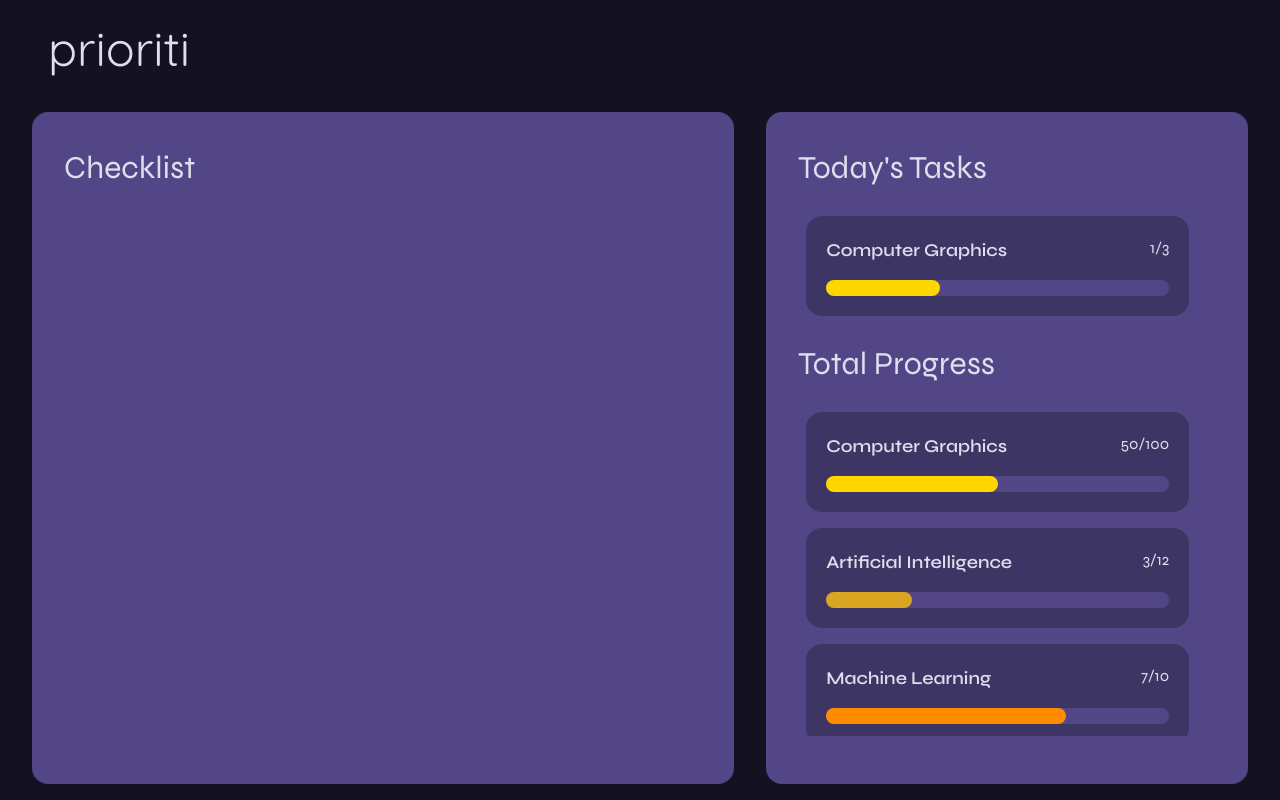
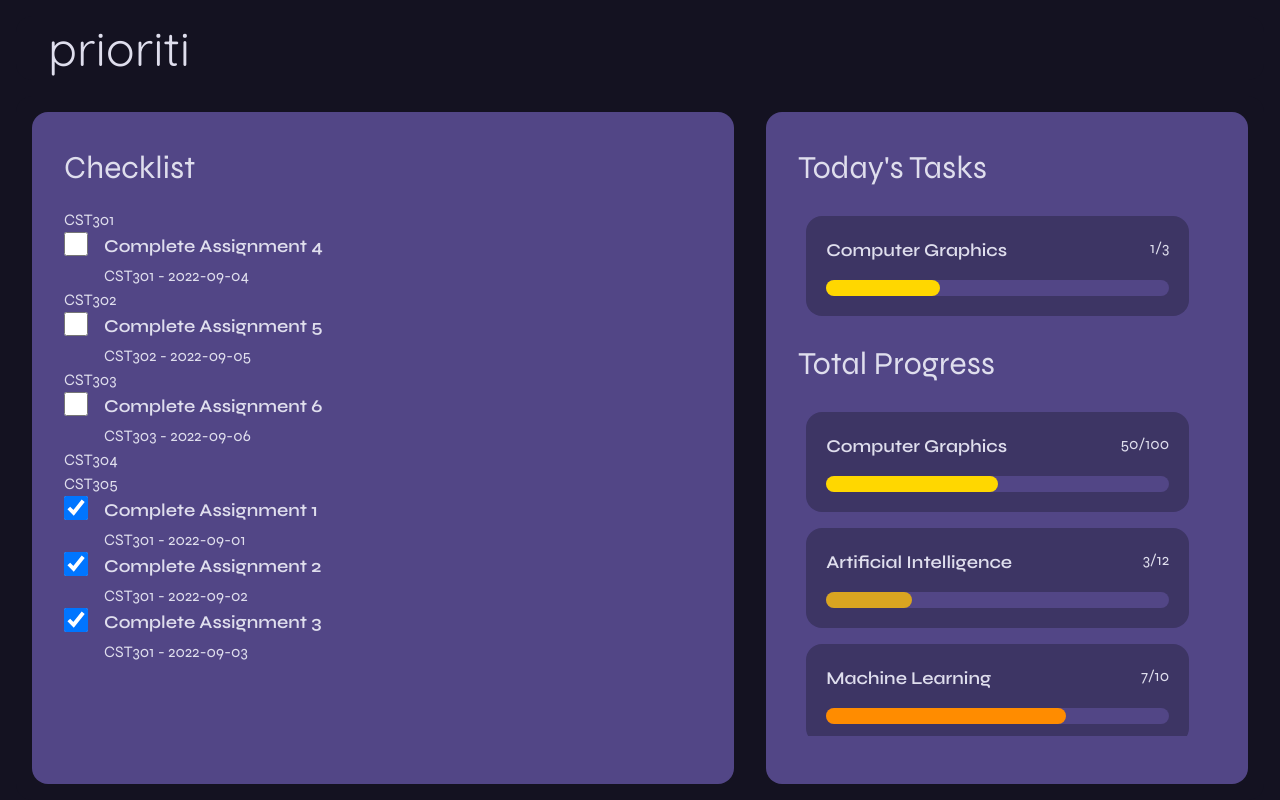
Before and after one commit to n1ved/prioriti, a Next.js app: page /dashboard in a window 1280 px wide. Built offline with nearby package versions, Linux system fonts and the light colour scheme.

Commit message:
feat : Add basic functions of tasklist Code is mess though

```diff
--- a/src/app/dashboard/page.module.css
+++ b/src/app/dashboard/page.module.css
@@ -61,7 +61,7 @@
     width: 100%;
 }
 
-.progress_cards{
+.progress_cards,.checklist_cards{
     display: flex;
     flex-direction: column;
     justify-content: space-between;
@@ -71,7 +71,7 @@
     max-height: 100%;
     box-sizing: border-box;
 }
-.progress_cards:last-child{
+.progress_cards:last-child,.checklist_cards{
     overflow-y:scroll;
     overflow-x: hidden;
     scrollbar-width: thin;
--- a/src/app/dashboard/page.tsx
+++ b/src/app/dashboard/page.tsx
@@ -1,9 +1,57 @@
 'use client'
 import styles from "./page.module.css";
 import dummyProgressData from "@/data/DummyData/progress";
+import dummyCoursesData from "@/data/DummyData/courses";
+import dummyTaskData from "@/data/DummyData/tasks";
+import React from "react";
 import ProgressCard from "@/components/progress/ProgressCard";
+import TaskCheckBox from "@/components/checkbox/TaskCheckBox";
+interface Task {
+    id: string,
+    name: string,
+    course: string,
+    date: string,
+    timeRequired: number,
+}
+interface courseMappedTasks {
+  course: string,
+  tasks: Array<Task>
+}
 export default function Dashboard() {
   const progressData = dummyProgressData();
+  const coursesData = dummyCoursesData();
+
+  const [taskData, setTaskData] = React.useState(dummyTaskData());
+  const [doneTasks, setDoneTasks] = React.useState(taskData.done);
+  const [todoTasks, setTodoTasks] = React.useState(taskData.todo);
+
+
+  const mappedTasks: Array<courseMappedTasks> = coursesData.map(course => {
+    return {
+      course: course,
+      tasks: taskData.todo.filter(task => task.course === course)
+    }
+  });
+
+
+  //TODO:This function is a mess
+  const handleTaskStatusChange = (id:string,value:boolean) => {
+    console.debug(`Task with id ${id} is now ${value ? 'done' : 'not done'}`);
+    if(value){
+        const changedTask = todoTasks.find(task => task.id === id);
+        if(changedTask){
+            setDoneTasks([...doneTasks,changedTask]);
+            setTodoTasks(todoTasks.filter(task => task.id !== id));
+        }
+    } else {
+      const changedTask = doneTasks.find(task => task.id === id);
+      if (changedTask) {
+        setTodoTasks([...todoTasks, changedTask]);
+        setDoneTasks(doneTasks.filter(task => task.id !== id));
+      }
+    }
+  }
+
   return (
       <main className={styles.main}>
             <nav className={styles.nav}>
@@ -12,6 +60,19 @@ export default function Dashboard() {
             <div className={styles.container}>
               <section className={styles.checklist_container}>
                 <h2>Checklist</h2>
+                <div className={styles.checklist_cards}>
+                    {mappedTasks.map((course) => (
+                        <div key={course.course} className={styles.checklist_card}>
+                            <h3>{course.course}</h3>
+                            {course.tasks.map((task) => (
+                                <TaskCheckBox key={task.name} {...task} isDone={false} handlerFunction={handleTaskStatusChange}/>
+                            ))}
+                        </div>
+                    ))}
+                    {doneTasks.map((task,index) => (
+                        <TaskCheckBox key={task.name} {...task} isDone={true} handlerFunction={handleTaskStatusChange}/>
+                  ))}
+                </div>
               </section>
               <section className={styles.progress_container}>
                 <h2>Today's Tasks</h2>
--- /dev/null
+++ b/src/components/checkbox/TaskCheckBox.tsx
@@ -0,0 +1,21 @@
+interface TaskCheckBoxProps {
+  id: string,
+  name: string,
+  course: string,
+  date: string,
+  timeRequired: number,
+  isDone: boolean,
+  handlerFunction: (id:string,value: boolean) => void
+}
+
+export default function TaskCheckBox({id,name,course,date,timeRequired,isDone,handlerFunction}: TaskCheckBoxProps) {
+    return (
+        <div className={"flex flex-row space-x-4 w-full"}>
+            <input type="checkbox" className={"w-6 h-6"} checked={isDone} onChange={(value) => {handlerFunction(id,!!value)}}/>
+            <div className={"flex flex-col space-y-1"}>
+                <h3 className={"text-lg font-semibold"}>{name}</h3>
+                <p className={"text-md"}>{course} - {date}</p>
+            </div>
+        </div>
+    )
+}
--- /dev/null
+++ b/src/data/DummyData/courses.ts
@@ -0,0 +1,9 @@
+export default function dummyCoursesData(){
+  return [
+    "CST301",
+    "CST302",
+    "CST303",
+    "CST304",
+    "CST305",
+  ]
+}
--- /dev/null
+++ b/src/data/DummyData/tasks.ts
@@ -0,0 +1,50 @@
+export default function dummyTaskData(){
+  return {
+    done: [
+      {
+        id: '1',
+        name: 'Complete Assignment 1',
+        course: 'CST301',
+        date: '2022-09-01',
+        timeRequired: 2,
+      },
+      {
+          id: '2',
+          name: 'Complete Assignment 2',
+          course: 'CST301',
+          date: '2022-09-02',
+          timeRequired: 2,
+      },
+      {
+          id: '3',
+          name: 'Complete Assignment 3',
+          course: 'CST301',
+          date: '2022-09-03',
+          timeRequired: 2,
+      },
+    ],
+    todo: [
+        {
+            id: '4',
+            name: 'Complete Assignment 4',
+            course: 'CST301',
+            date: '2022-09-04',
+            timeRequired: 2,
+        },
+        {
+            id: '5',
+            name: 'Complete Assignment 5',
+            course: 'CST302',
+            date: '2022-09-05',
+            timeRequired: 2,
+        },
+        {
+            id: '6',
+            name: 'Complete Assignment 6',
+            course: 'CST303',
+            date: '2022-09-06',
+            timeRequired: 2,
+        },
+    ]
+  }
+}
```
